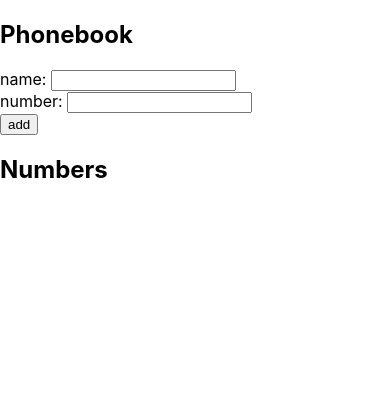
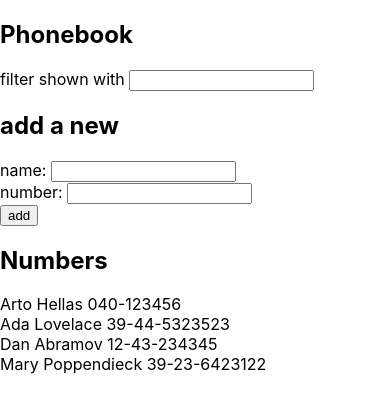
Before and after one commit to iamsuigeneris/part2, a React (Create React App) app in the folder phonebook/: page / in a window 390 px wide. Shown: the top 412 px of the page. Built offline with nearby package versions, Linux system fonts and the light colour scheme; the HTML template or start-up script is replaced by a standard one.

Commit message:
2.9: The Phonebook Step4

```diff
--- a/phonebook/src/App.js
+++ b/phonebook/src/App.js
@@ -2,22 +2,33 @@
 import Person from './components/Person'
 
 const App = () => {
-    const [ persons, setPersons] = useState([])
+
+    const [persons, setPersons] = useState([
+        { name: 'Arto Hellas', number: '040-123456' },
+        { name: 'Ada Lovelace', number: '39-44-5323523' },
+        { name: 'Dan Abramov', number: '12-43-234345' },
+        { name: 'Mary Poppendieck', number: '39-23-6423122' }
+      ])
+
     const [ newName, setNewName ] = useState('')
     const [ newNumber, setNewNumber ] = useState('')
+    const [ searchTerm, setSearchTerm ] = useState('')
 
-    const rows = () => persons.map(person =>
+    const rows = () => display.map(person =>
         <Person key={person.id} person={person} />
 
     )
+
+    const display = searchTerm
+        ? persons.filter(person => (person.name).toLowerCase().includes(searchTerm))
+        : persons ;
 
     const addName = (event) => {
         event.preventDefault()
 
         const personObject = {
-            id:persons.length + 1,
             name: newName,
-            number:newNumber
+            number: newNumber
         }
 
         let people = persons.map(person => person.name)
@@ -26,20 +37,27 @@
         }else{
             setPersons(persons.concat(personObject))
         }
-        // setNewName('')
-        // setNewNumber('')
+        setNewName('')
+        setNewNumber('')
     }
 
     const handleNameChange = (event) => {
-            setNewName(event.target.value)
+        setNewName(event.target.value)
     }
     const handleNumberChange = (event) => {
-            setNewNumber(event.target.value)
+        setNewNumber(event.target.value)
+    }
+    const handleSearchChange = (event) => {
+        setSearchTerm(event.target.value)
     }
 
     return(
         <div>
             <h2>Phonebook</h2>
+            <div>
+                filter shown with <input value={searchTerm} onChange={handleSearchChange}/>
+            </div>
+            <h2>add a new  </h2>
             <form onSubmit={addName}>
                 <div>
                     name: <input value={newName} onChange={handleNameChange}/>
```
